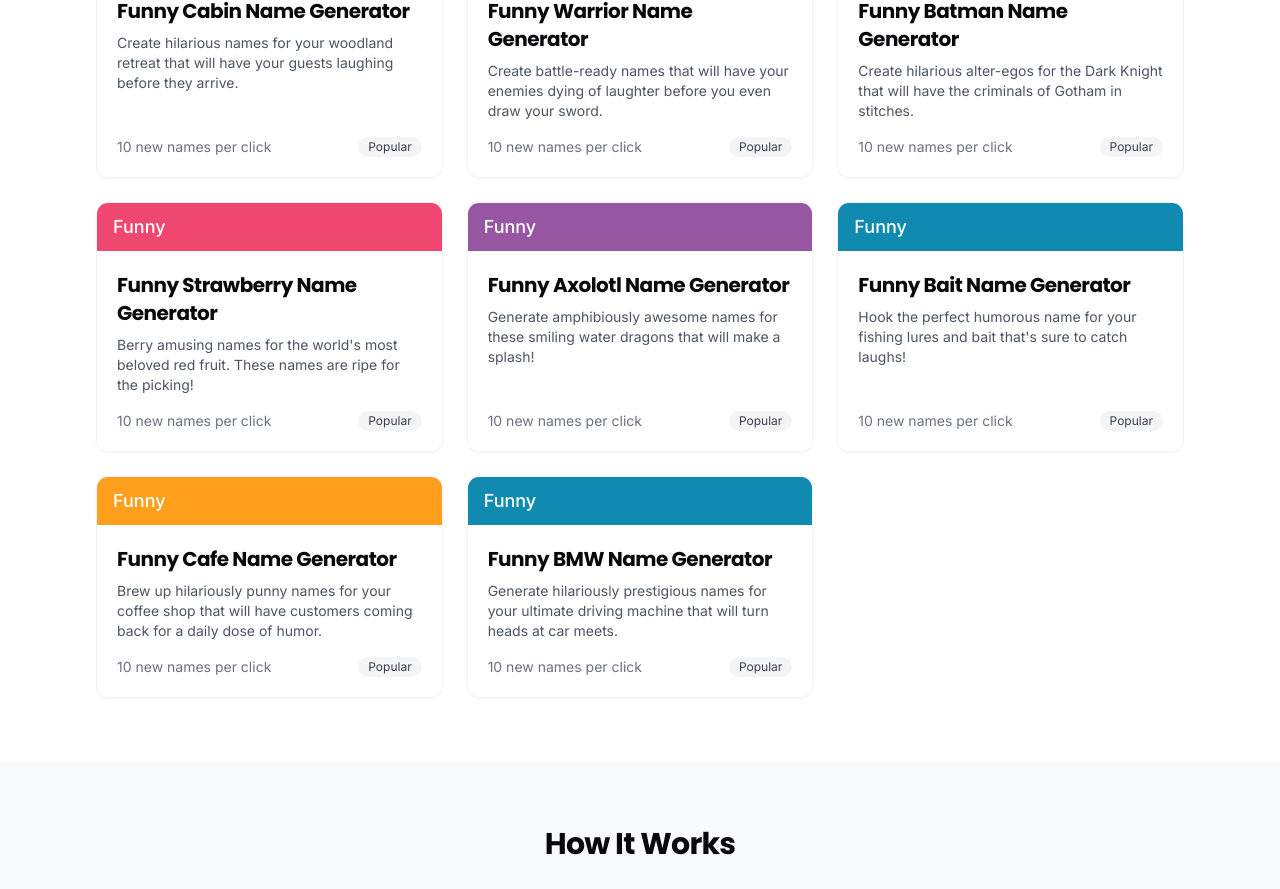
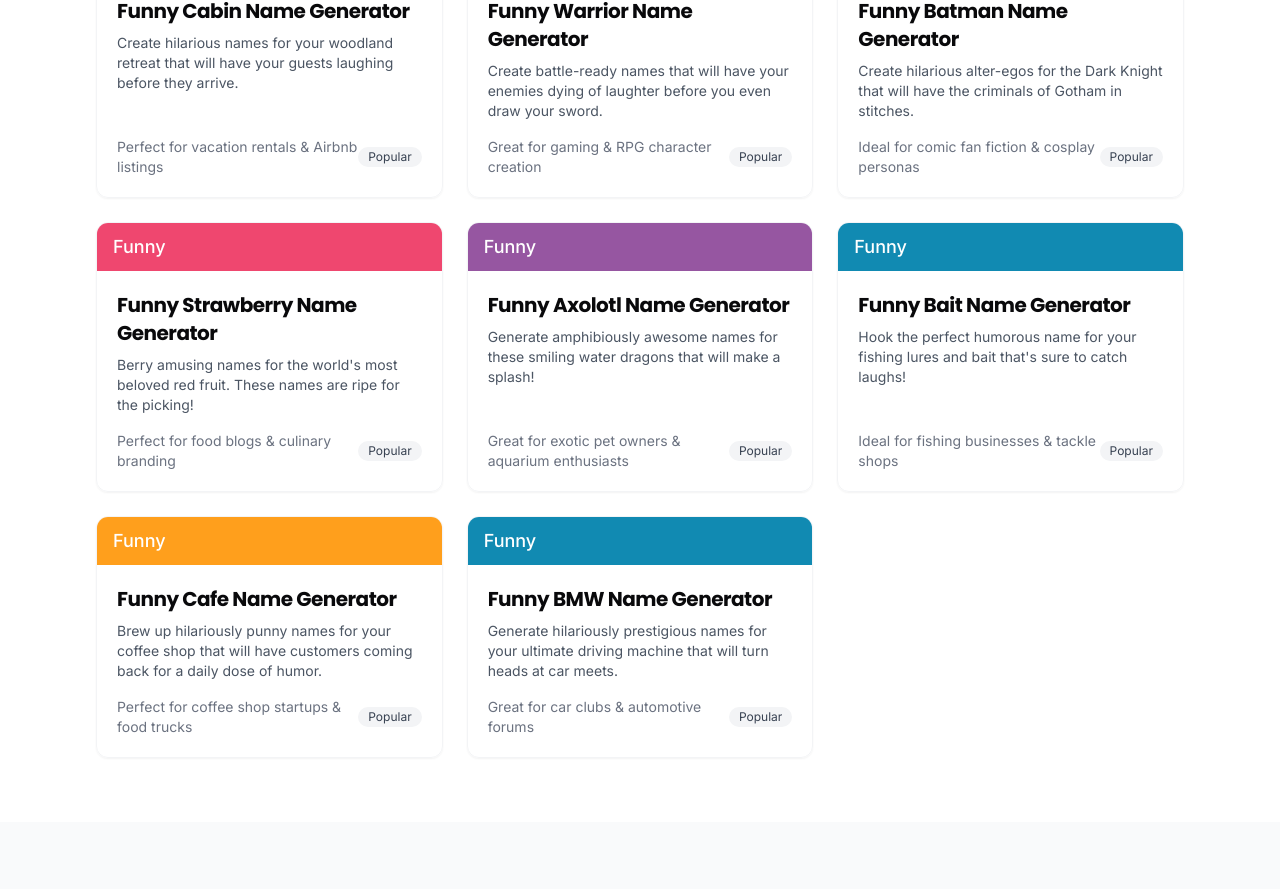
Before and after one commit to Zeetox12345/funnynamegenerators, a React (Vite) app: page / in a window 1280 px wide. Shown: the part 727-1616 px from the top of the page. Built offline with nearby package versions, Linux system fonts and the light colour scheme.

Commit message:
Update generator SEO texts
Improved the SEO texts for each generator, making them unique and generator SEO texts

Improved the SEO texts for each generator, making them unique and more user-friendly.

```diff
--- a/src/components/GeneratorCard.tsx
+++ b/src/components/GeneratorCard.tsx
@@ -28,6 +28,30 @@ const GeneratorCard = ({ id, title, description, color, icon, index }: Generator
   // Calculate delay for staggered animation
   const delay = 0.1 + (index * 0.05);
 
+  // Custom SEO text based on generator id
+  const getSeoText = () => {
+    switch(id) {
+      case 'cabin':
+        return "Perfect for vacation rentals & Airbnb listings";
+      case 'warrior':
+        return "Great for gaming & RPG character creation";
+      case 'batman':
+        return "Ideal for comic fan fiction & cosplay personas";
+      case 'strawberry':
+        return "Perfect for food blogs & culinary branding";
+      case 'axolotl':
+        return "Great for exotic pet owners & aquarium enthusiasts";
+      case 'bait':
+        return "Ideal for fishing businesses & tackle shops";
+      case 'cafe':
+        return "Perfect for coffee shop startups & food trucks";
+      case 'bmw':
+        return "Great for car clubs & automotive forums";
+      default:
+        return "10 new names per click";
+    }
+  };
+
   return (
     <div
       ref={cardRef}
@@ -49,7 +73,7 @@ const GeneratorCard = ({ id, title, description, color, icon, index }: Generator
             <p className="text-gray-600 text-sm flex-1">{description}</p>
 
             <div className="mt-4 flex justify-between items-center">
-              <span className="text-sm text-gray-500">10 new names per click</span>
+              <span className="text-sm text-gray-500">{getSeoText()}</span>
               <span className="inline-flex items-center justify-center rounded-full bg-gray-100 px-2.5 py-0.5 text-gray-700 text-xs">
                 Popular
               </span>
```
